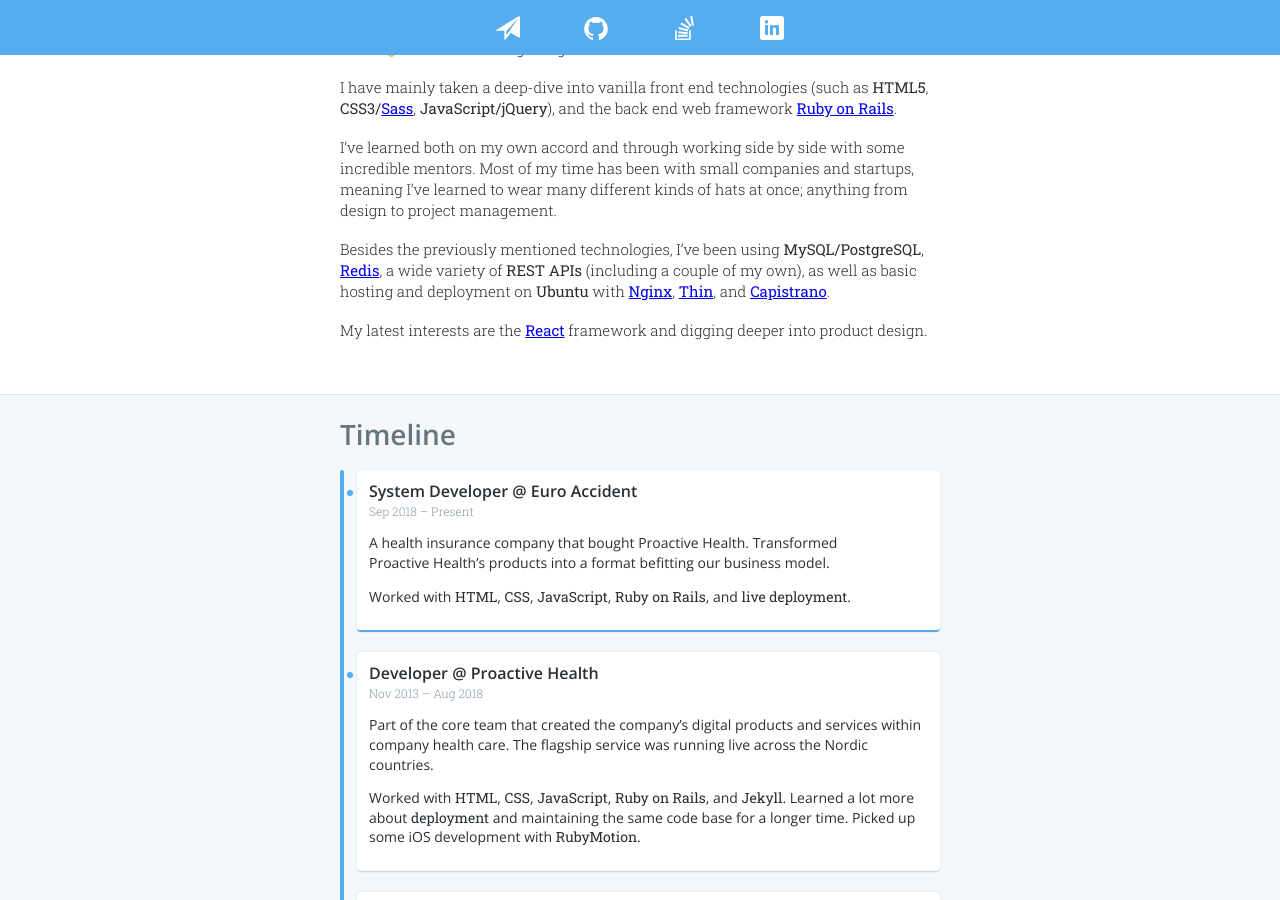
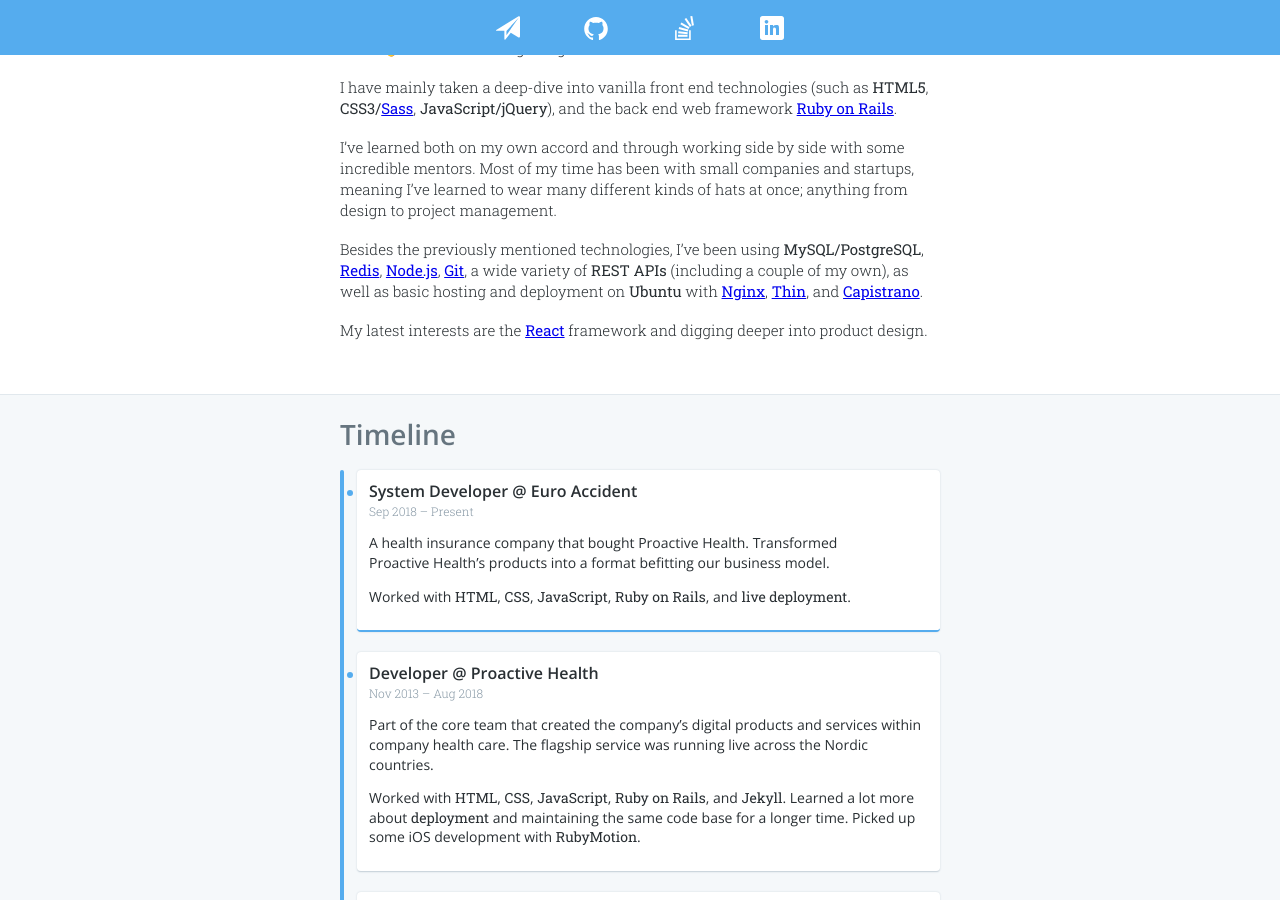
Before and after one commit to zykadelic/zykadelic.github.io, a Jekyll site: the page built from index.html, in a window 1280 px wide and 900 px high, scrolled down 304 px. Built offline with Jekyll 4.4.1, drawn with Linux system fonts in a browser that asks for light colours.

Commit message:
added node and git technologies

```diff
--- a/_includes/bio.md
+++ b/_includes/bio.md
@@ -4,6 +4,6 @@ I have mainly taken a deep-dive into vanilla front end technologies (such as *HT
 
 I’ve learned both on my own accord and through working side by side with some incredible mentors. Most of my time has been with small companies and startups, meaning I’ve learned to wear many different kinds of hats at once; anything from design to project management.
 
-Besides the previously mentioned technologies, I’ve been using *MySQL/PostgreSQL*, *[Redis](https://redis.io)*, a wide variety of *REST APIs* (including a couple of my own), as well as basic hosting and deployment on *Ubuntu* with *[Nginx](https://nginx.org/en/)*, *[Thin](https://github.com/macournoyer/thin)*, and *[Capistrano](https://capistranorb.com)*.
+Besides the previously mentioned technologies, I’ve been using *MySQL/PostgreSQL*, *[Redis](https://redis.io)*, *[Node.js](https://nodejs.org/)*, *[Git](https://git-scm.com)*, a wide variety of *REST APIs* (including a couple of my own), as well as basic hosting and deployment on *Ubuntu* with *[Nginx](https://nginx.org/en/)*, *[Thin](https://github.com/macournoyer/thin)*, and *[Capistrano](https://capistranorb.com)*.
 
 My latest interests are the *[React](https://reactjs.org)* framework and digging deeper into product design.
```
